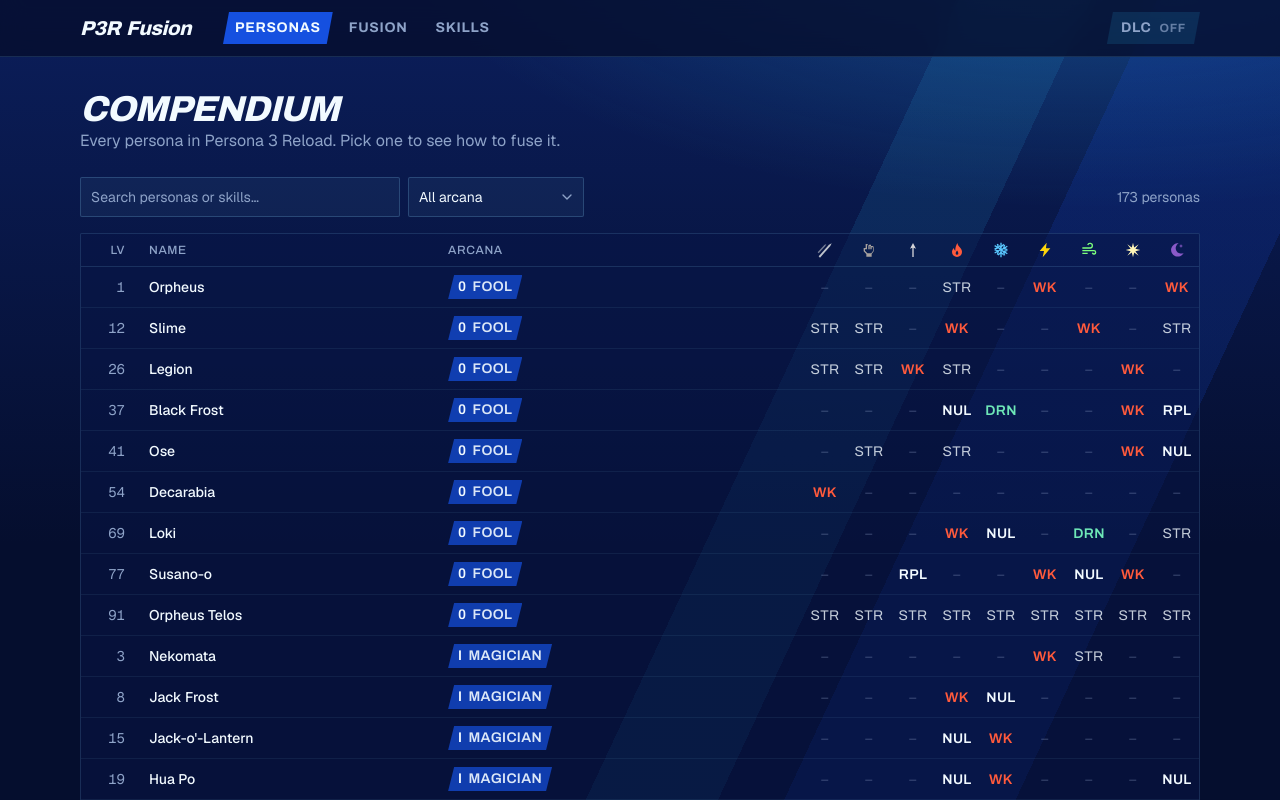
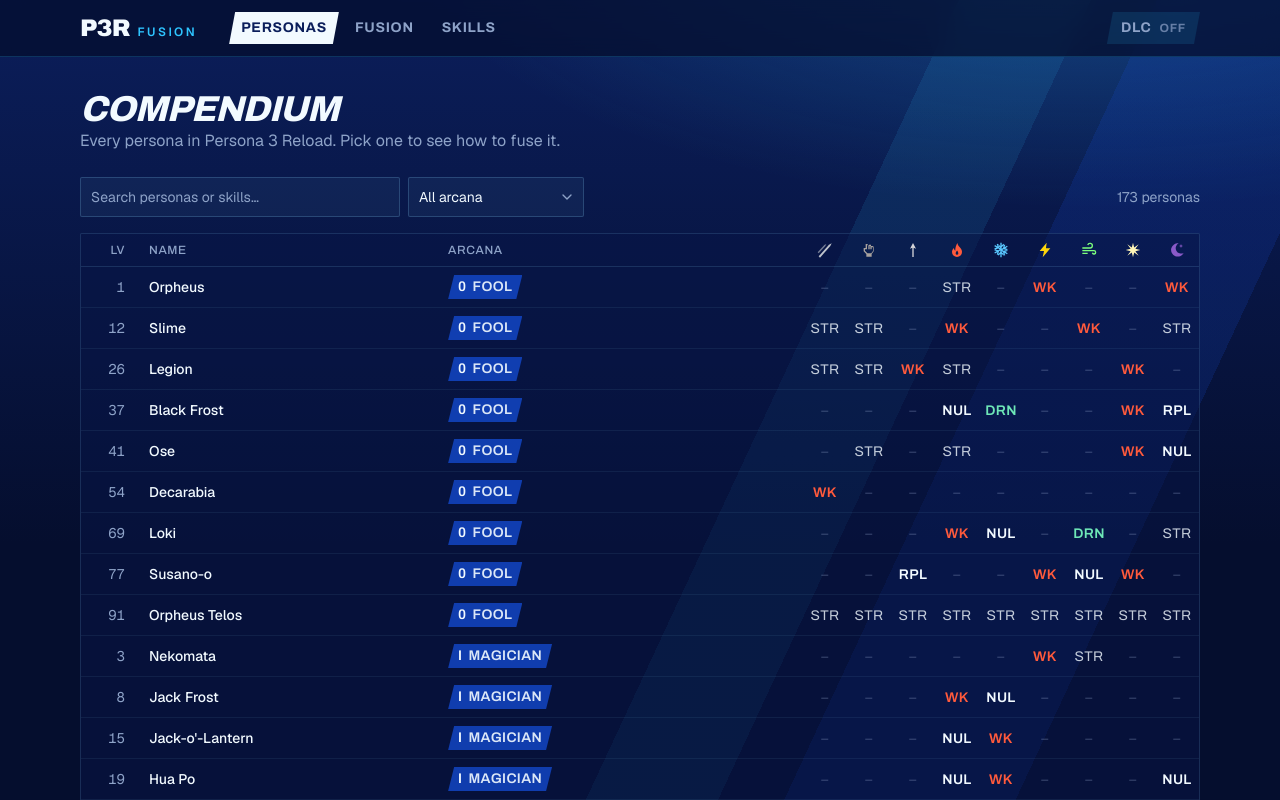
Before and after one commit to M4c-beth/persona3_fusion, a Next.js app: page / in a window 1280 px wide. Shown: the top 800 px of the page. Built offline with nearby package versions, Linux system fonts and the light colour scheme.

Commit message:
Restyle site header

```diff
--- a/src/components/features/SiteHeader.tsx
+++ b/src/components/features/SiteHeader.tsx
@@ -20,13 +20,13 @@
   const pathname = usePathname();
 
   return (
-    <header className="sticky top-0 z-40 border-b bg-background/80 backdrop-blur-md">
-      <div className="mx-auto flex h-14 max-w-6xl items-center gap-4 px-4 sm:gap-8">
-        <Link href="/" className="flex items-baseline gap-1.5 font-heading text-xl font-extrabold italic tracking-tight">
-          <span className="text-p3r-yellow">P3R</span>
-          <span className="hidden sm:inline">Fusion</span>
+    <header className="sticky top-0 z-40 border-b border-p3r-cyan/20 bg-p3r-deep/75 backdrop-blur-md">
+      <div className="mx-auto flex h-14 max-w-6xl items-center gap-2 px-4 sm:gap-8">
+        <Link href="/" className="flex items-baseline gap-2 max-[379px]:hidden">
+          <span className="display text-2xl text-p3r-white">P3R</span>
+          <span className="hidden text-xs font-semibold uppercase tracking-[0.2em] text-p3r-cyan sm:inline">Fusion</span>
         </Link>
-        <nav className="flex flex-1 items-center gap-1" aria-label="Main">
+        <nav className="flex min-w-0 flex-1 items-center sm:gap-1" aria-label="Main">
           {NAV.map(({ href, label }) => {
             const active = isActive(pathname, href);
             return (
@@ -35,8 +35,8 @@
                 href={href}
                 aria-current={active ? "page" : undefined}
                 className={cn(
-                  "clip-slant px-3 py-1.5 font-heading text-sm font-bold uppercase tracking-wider transition-colors",
-                  active ? "bg-p3r-blue text-foreground" : "text-muted-foreground hover:text-foreground",
+                  "clip-slant px-2 py-1.5 font-heading text-xs font-bold uppercase tracking-wider transition-colors sm:px-3 sm:text-sm",
+                  active ? "bg-p3r-white text-p3r-navy" : "text-muted-foreground hover:text-p3r-white",
                 )}
               >
                 {label}
```
